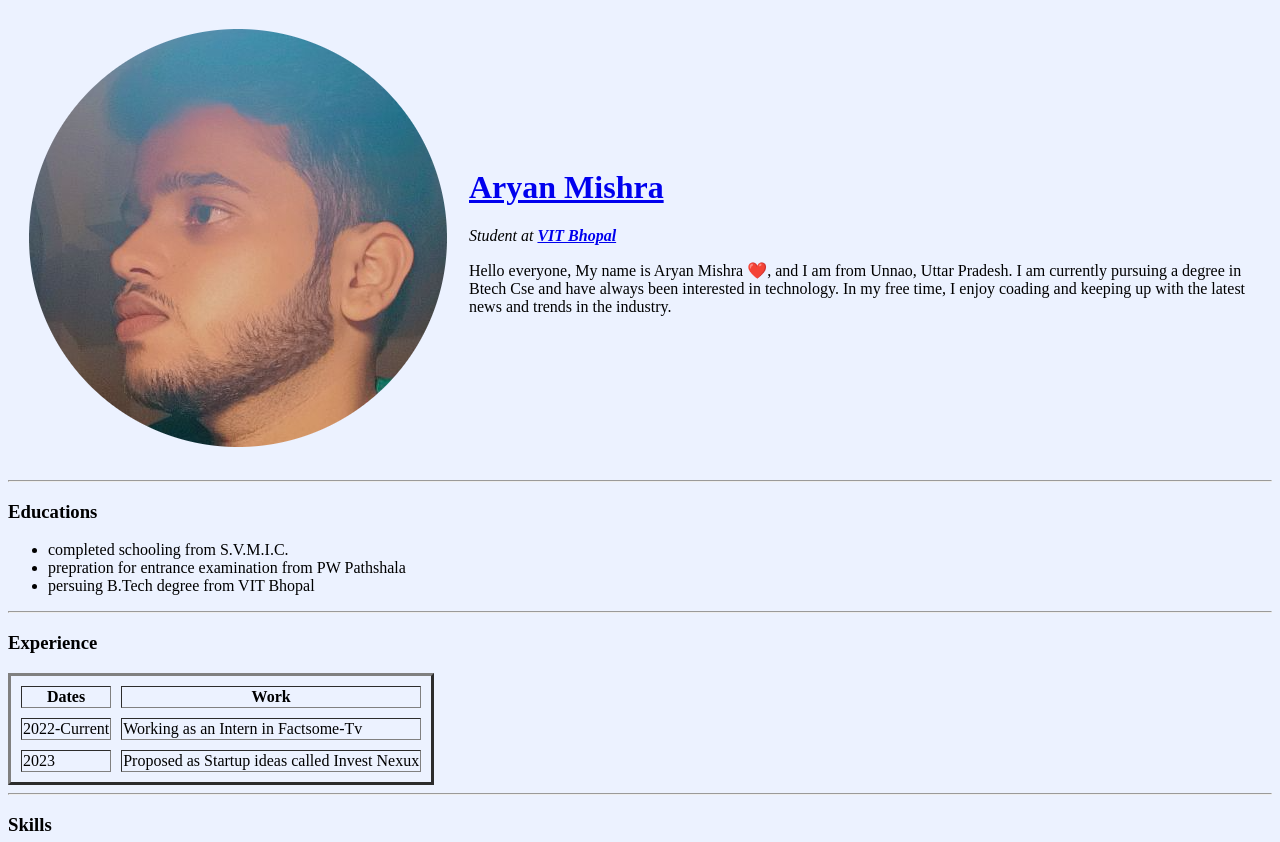
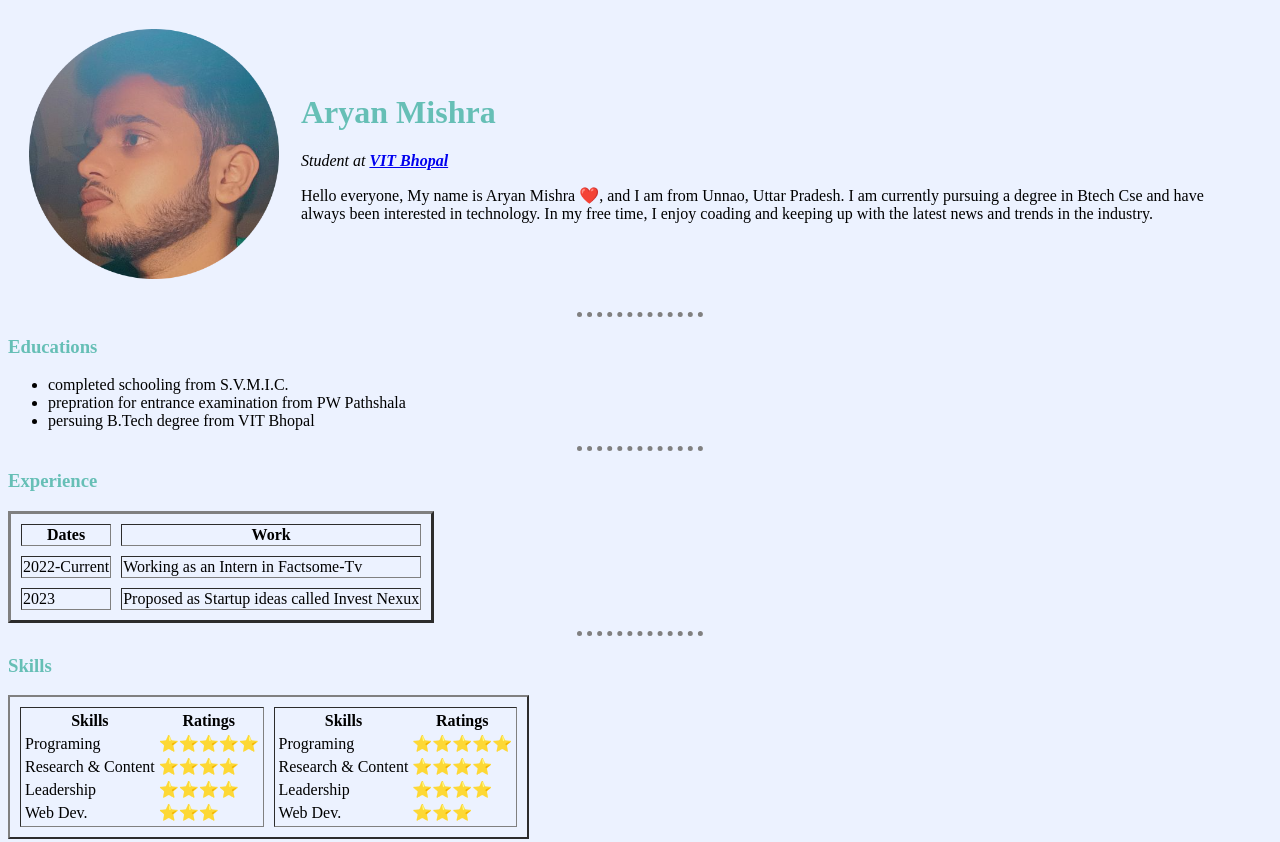
Before and after one commit to DevAaaryan/CV, a plain HTML site: page index.html in a window 1280 px wide. Shown: the top 842 px of the page. Drawn offline with Linux system fonts and the light colour scheme; files that its build step writes are made by us from their sources.

Commit message:
Add files via upload

```diff
--- a/index.html
+++ b/index.html
@@ -2,14 +2,17 @@
 <html>
 <head>
     <meta charset="UTF-8">
+    <title>Aryan's website💚</title>
+    <link rel="stylesheet" href="css/style.css">
 
-    <title>Aryan's website💚</title>
+
+
 </head>
-<body style="background-color: #ECF2FF;">
+<body>
     <table cellspacing="20">
         <tr>
             <td><img src="images/Aryan2.png" alt="Aryan's profile picture"></td>
-            <td><h1><a href="https://instagram.com/_aaaryan____?igshid=ZDdkNTZiNTM=">Aryan Mishra</a></h1>
+            <td><h1>Aryan Mishra</h1>
                 <p><em>Student at <strong><a href="https://vitbhopal.ac.in/">VIT Bhopal</a></strong></em></p>
                 <p>Hello everyone, My name is Aryan Mishra ❤️,
                     and I am from Unnao, Uttar Pradesh.
--- /dev/null
+++ b/style.css
@@ -0,0 +1,22 @@
+body {
+    background-color: #ECF2FF;
+}
+
+hr {
+    border-style: none;
+    border-top-style: dotted;
+    border-color: grey;
+    border-width: 5px;
+    width: 10%;
+}
+
+img {
+    height: 250px;
+}
+h1 {
+    color: #66BFB6;
+}
+
+h3 {
+    color: #66BFB6;
+}
```
